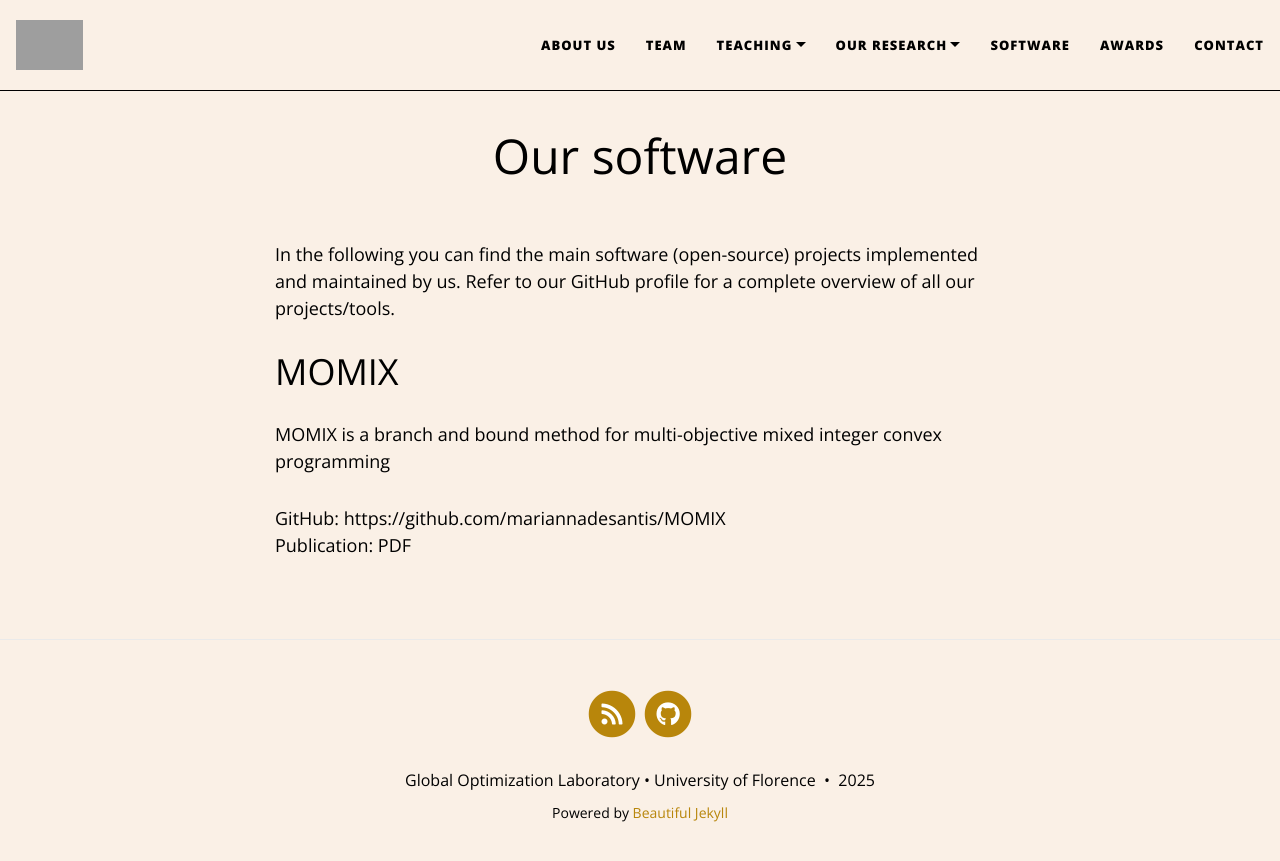
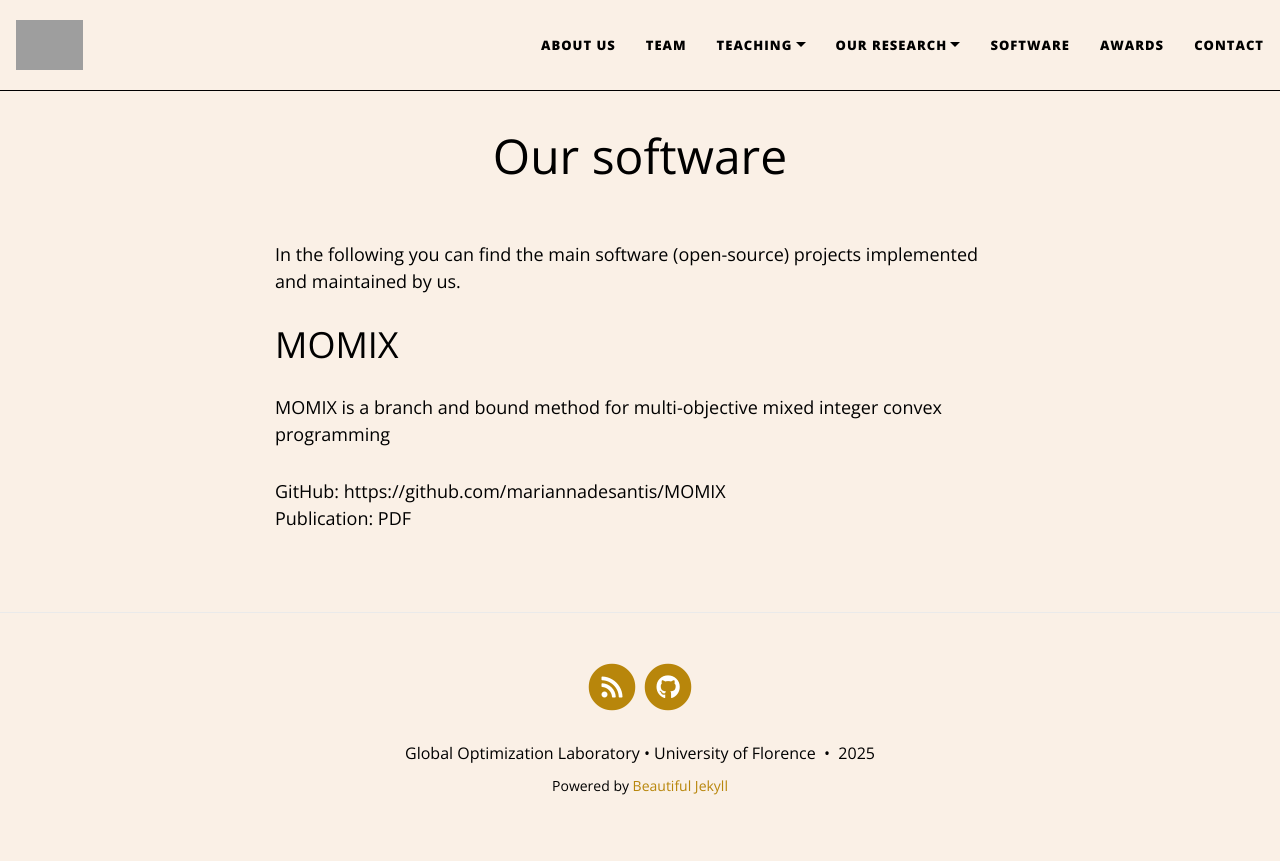
Before and after one commit to GOL-UniFI/GOL-UniFI.github.io, a Jekyll site: the page built from pages/software.md, in a window 1280 px wide. Shown: the top 861 px of the page. Built offline with Jekyll 4.4.1, drawn with Linux system fonts in a browser that asks for light colours; nearby versions of some CDN libraries; grey boxes are pictures that could not be loaded.

Commit message:
Update software.md

```diff
--- a/pages/software.md
+++ b/pages/software.md
@@ -5,7 +5,7 @@ title: Our software
 
 <!-- subtitle: X  -->
 
-In the following you can find the main software (open-source) projects implemented and maintained by us. Refer to our [GitHub profile](https://github.com/STLab-UniFI) for a complete overview of all our projects/tools.
+In the following you can find the main software (open-source) projects implemented and maintained by us.
 
 # MOMIX
 <div style="text-align: center;">
```
